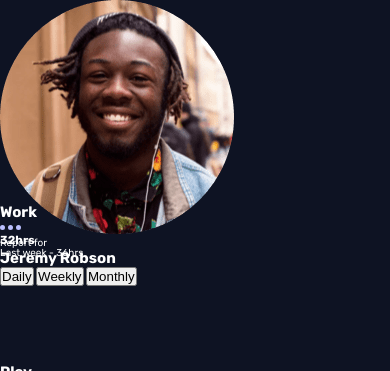
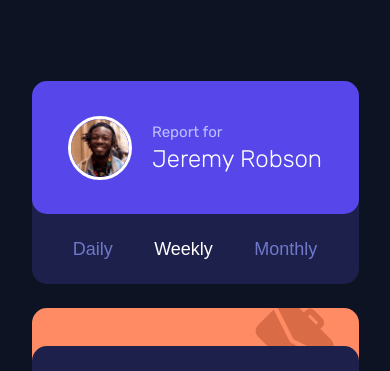
Before and after one commit to Hekimianz/time-tracking-dashboard, a plain HTML site: page index.html in a window 390 px wide. Shown: the top 371 px of the page. Drawn offline with Linux system fonts and the light colour scheme.

Commit message:
finished mobile layout

```diff
--- a/index.html
+++ b/index.html
@@ -21,11 +21,12 @@
   </head>
   <body>
     <main>
-      <section class="card__profile">
+      <section class="card card__profile">
         <div class="card__profile--top">
           <img
             src="./images/image-jeremy.png"
             alt="Jeremy Robson profile image"
+            class="profile__img"
           />
           <div class="card__profile--text">
             <span>Report for</span>
@@ -34,7 +35,7 @@
         </div>
         <div class="card__profile--lower">
           <button class="filterBtn">Daily</button>
-          <button class="filterBtn">Weekly</button>
+          <button class="filterBtn activeBtn">Weekly</button>
           <button class="filterBtn">Monthly</button>
         </div>
       </section>
@@ -42,7 +43,7 @@
       <section class="card card__work">
         <div class="card__content">
           <div class="card__content--upper">
-            <h2 class="category_title">Work</h2>
+            <h2 class="category__title">Work</h2>
             <img src="./images/icon-ellipsis.svg" alt="elipsis" />
           </div>
 
--- a/style.css
+++ b/style.css
@@ -2,11 +2,12 @@
   --main-bg-color: #0e1323;
   --profile-bg-color: #5747ea;
   --work-bg-color: #ff8b64;
-  --play-pbg-color: #55c2e6;
+  --play-bg-color: #55c2e6;
   --study-bg-color: #ff5e7d;
   --exercise-bg-color: #4bcf82;
   --social-bg-color: #7335d2;
   --selfCare-bg-color: #f1c75b;
+  --card-bg-color: #1c204b;
 }
 
 * {
@@ -32,4 +33,140 @@ main {
   background-color: var(--main-bg-color);
   display: grid;
   grid-template-rows: 203px repeat(6, 160px);
+  justify-items: center;
+  row-gap: 24px;
+  padding: 81px 0;
 }
+
+.card__profile {
+  background-color: var(--card-bg-color);
+}
+
+.card__profile--top {
+  background-color: var(--profile-bg-color);
+  height: 133px;
+  border-radius: 15px;
+  display: flex;
+  align-items: center;
+  gap: 20px;
+  justify-content: center;
+}
+
+.card__profile--text {
+  display: flex;
+  flex-direction: column;
+  gap: 4px;
+}
+
+.card__profile--text span {
+  font-size: 1.5rem;
+  color: #bbc0ff;
+}
+
+.card__profile--text h1 {
+  font-size: 2.4rem;
+  font-weight: 300;
+}
+
+.card__profile--lower {
+  display: flex;
+  align-items: center;
+  justify-content: space-evenly;
+  height: 7rem;
+}
+
+.filterBtn {
+  border: none;
+  background-color: transparent;
+  font-size: 1.8rem;
+  color: #7078c9;
+  cursor: pointer;
+}
+
+.activeBtn {
+  color: #fff;
+}
+
+.card {
+  width: 327px;
+  border-radius: 15px;
+  position: relative;
+  background-repeat: no-repeat;
+  background-position: 90% -11%;
+}
+
+.card__work {
+  background-color: var(--work-bg-color);
+  background-image: url(./images/icon-work.svg);
+}
+
+.card__play {
+  background-color: var(--play-bg-color);
+  background-image: url(./images/icon-play.svg);
+}
+
+.card__study {
+  background-color: var(--study-bg-color);
+  background-image: url(./images/icon-study.svg);
+}
+
+.card__exercise {
+  background-color: var(--exercise-bg-color);
+  background-image: url(./images/icon-exercise.svg);
+  background-position: 90% -5%;
+}
+
+.card__social {
+  background-color: var(--social-bg-color);
+  background-image: url(./images/icon-social.svg);
+}
+
+.card__selfCare {
+  background-color: var(--selfCare-bg-color);
+  background-image: url(./images/icon-self-care.svg);
+  background-position: 90% -18%;
+}
+
+.card__content {
+  position: absolute;
+  bottom: 0;
+  height: 122px;
+  background-color: var(--card-bg-color);
+  width: 100%;
+  border-radius: 15px;
+  display: flex;
+  flex-direction: column;
+  justify-content: center;
+  align-items: center;
+  gap: 6px;
+}
+
+.card__content--upper,
+.card__content--lower {
+  display: flex;
+  align-items: center;
+  justify-content: space-between;
+  width: 279px;
+}
+
+.category__title {
+  font-weight: 500;
+  font-size: 1.8rem;
+}
+
+.time {
+  font-size: 3.2rem;
+  font-weight: 300;
+}
+
+.previousTime {
+  color: #bbc0ff;
+  font-size: 1.5rem;
+}
+
+.profile__img {
+  width: 64px;
+  height: 64px;
+  border: 3px solid #fff;
+  border-radius: 50%;
+}
```
